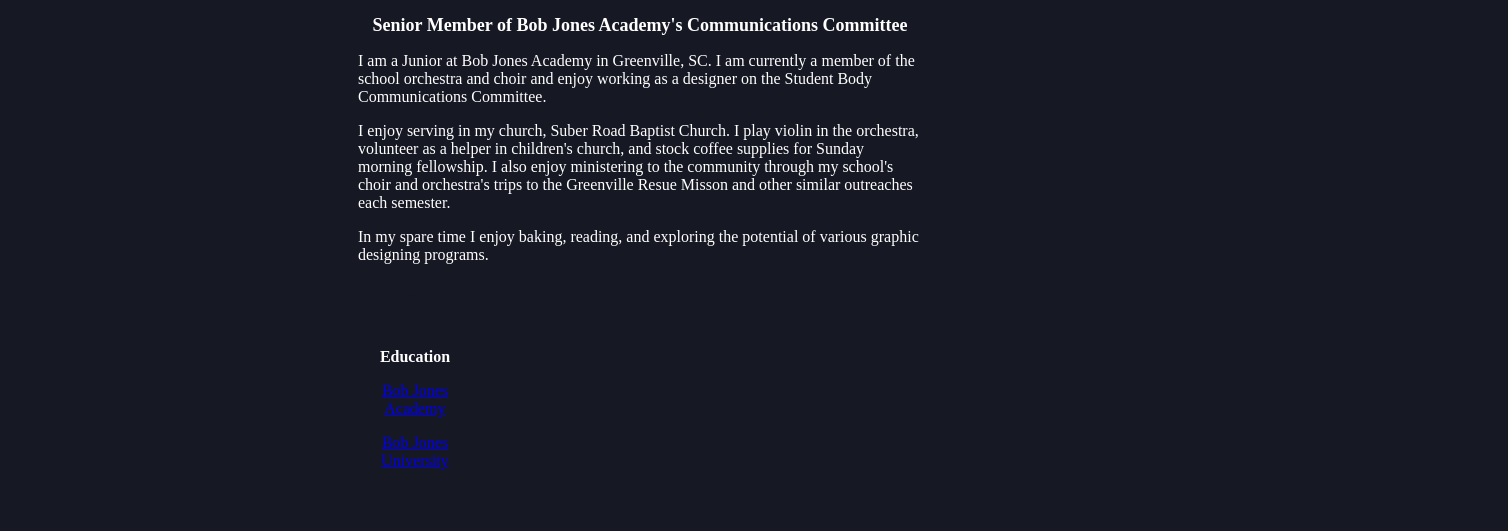
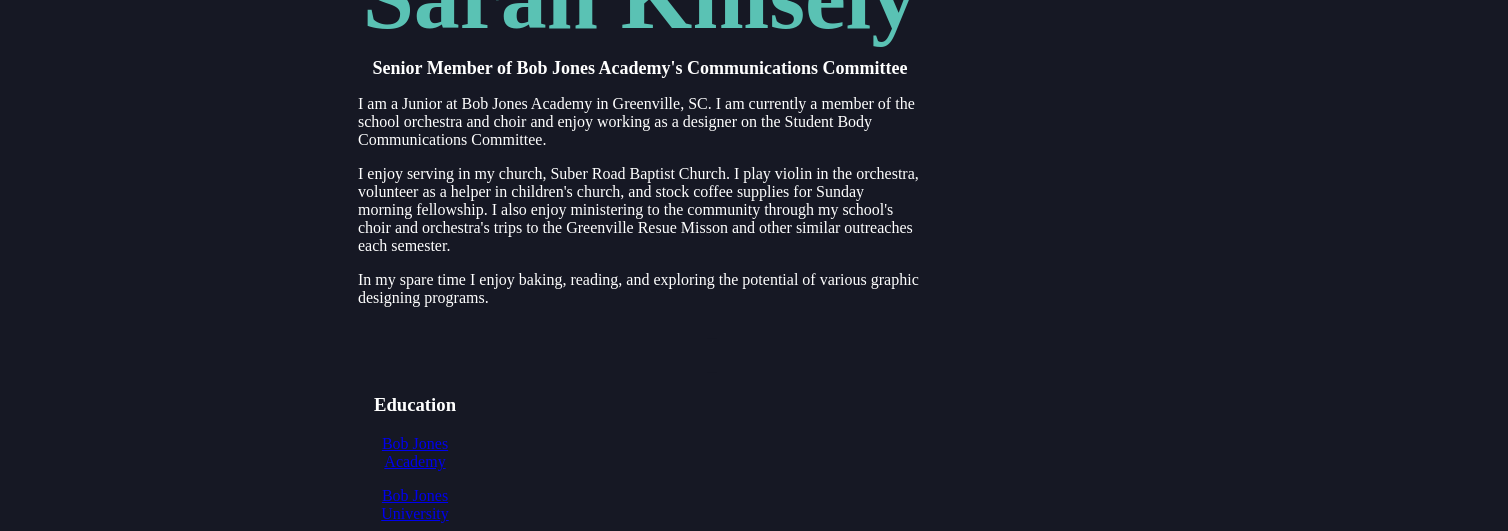
Before and after one commit to sknis967/sknis967.github.io, a plain HTML site: page index.html in a window 1280 px wide. Shown: the part 866-1397 px from the top of the page, 1508 px wide, since content can reach past the window. Before the commit the page ends 1344 px from the top, so only its background shows below. Drawn offline with Linux system fonts and the light colour scheme.

Commit message:
Update index.html

```diff
--- a/index.html
+++ b/index.html
@@ -17,16 +17,18 @@ padding-right:350px;
 #education{
 text-align: center;
 font-family:Calibri Light;
+color:white;
+padding-left:350px;
+padding-right:800px;
+}
+ #spacing{
+  text-align: center;
+font-family:Calibri Light;
 color:#161824;
 padding-left:350px;
 padding-right:800px;
- h3{
-font-size:16px;
-color:white;
-font-family:Calibri light};
-text-align:center
 }
-}
+
 h1{
 font-family:Papyrus;
 font-size:92px;
@@ -68,11 +70,14 @@ Resue Misson and other similar outreaches each semester.</p>
 <p>	In my spare time I enjoy baking, reading, and exploring the potential of various graphic designing programs.</p>
 </div>
 <div id="education">
+ <div id="spacing">
 <p>_</p>
 <p>_</p>
+ </div>
 <h3> Education</h3>
 <a href="http://www.bobjonesacademy.net/">Bob Jones Academy </a>
 <p></p>
 <a href="https://www.bju.edu">Bob Jones University </a>
 </div>
+ </div>
 </body>
```
